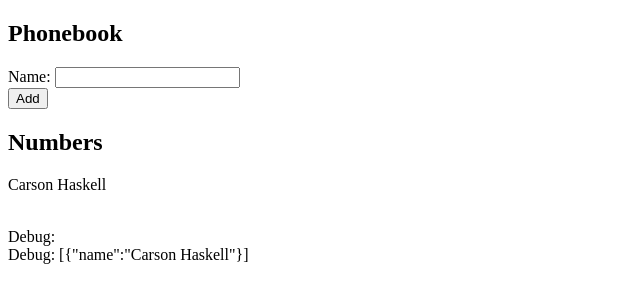
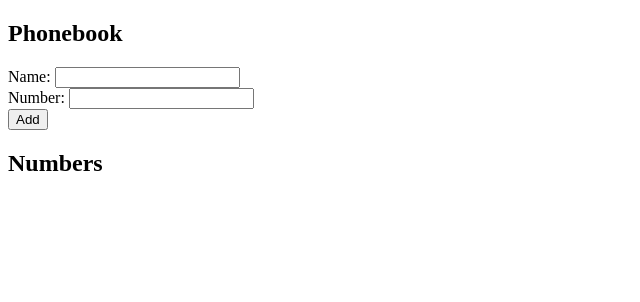
Before and after one commit to Carson-Haskell/full-stack-open, a React (Create React App) app in the folder submissions/part-2/phonebook/: page / in a window 1280 px wide. Shown: the top 302 px of the page, without its empty margins (0-640 px from the left). Built offline with nearby package versions, Linux system fonts and the light colour scheme.

Commit message:
complete exercise 2.8

```diff
--- a/submissions/part-2/phonebook/src/App.js
+++ b/submissions/part-2/phonebook/src/App.js
@@ -1,11 +1,17 @@
 import { useState } from "react";
 
 const App = () => {
-  const [persons, setPersons] = useState([{ name: "Carson Haskell" }]);
+  const [persons, setPersons] = useState([]);
   const [newName, setNewName] = useState("");
+  const [newNumber, setNewNumber] = useState("");
 
   const addPerson = event => {
     event.preventDefault();
+
+    if (newName === "" || newNumber === "") {
+      alert("Name and Number must be provided");
+      return;
+    }
 
     const duplicate = checkDuplicate(newName);
     if (duplicate) {
@@ -16,10 +22,12 @@ const App = () => {
 
     const newPerson = {
       name: newName,
+      number: newNumber,
     };
 
     setPersons([...persons, newPerson]);
     setNewName("");
+    setNewNumber("");
   };
 
   const checkDuplicate = name => persons.find(person => person.name === name);
@@ -36,16 +44,26 @@ const App = () => {
           />
         </div>
         <div>
+          Number:{" "}
+          <input
+            value={newNumber}
+            onChange={event => setNewNumber(event.target.value)}
+          />
+        </div>
+        <div>
           <button type="submit">Add</button>
         </div>
       </form>
       <h2>Numbers</h2>
-      {persons.map(({ name }) => (
-        <p key={name}>{name}</p>
+      {persons.map(({ name, number }) => (
+        <p key={name}>
+          {name} {number}
+        </p>
       ))}
       <br />
-      <div>Debug: {newName} </div>
-      <div>Debug: {JSON.stringify(persons)}</div>
+      {/* <div>Debug: {newNumber} </div>
+      <div>Debug: {newName}</div>
+      <div>Debug: {JSON.stringify(persons)}</div> */}
     </div>
   );
 };
```
